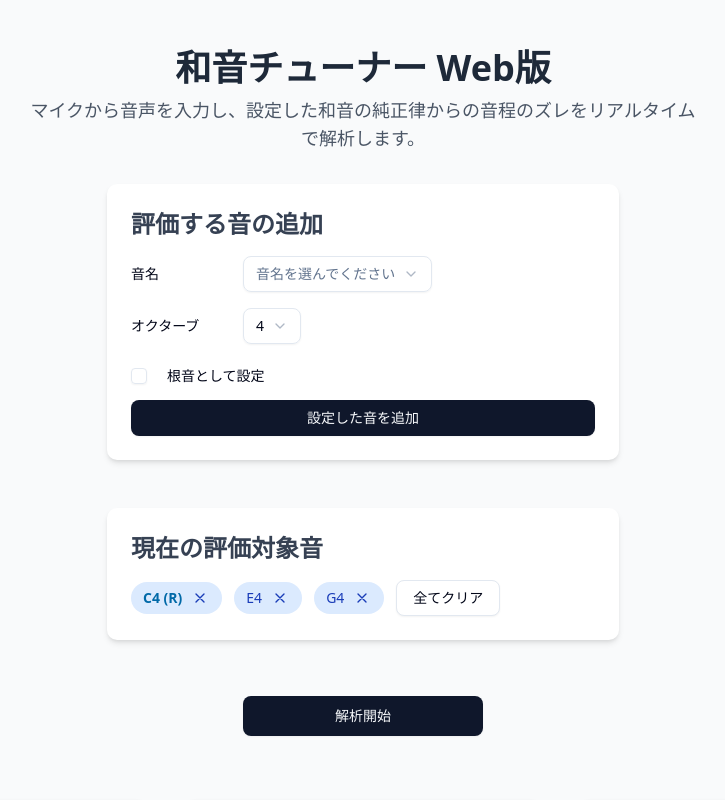
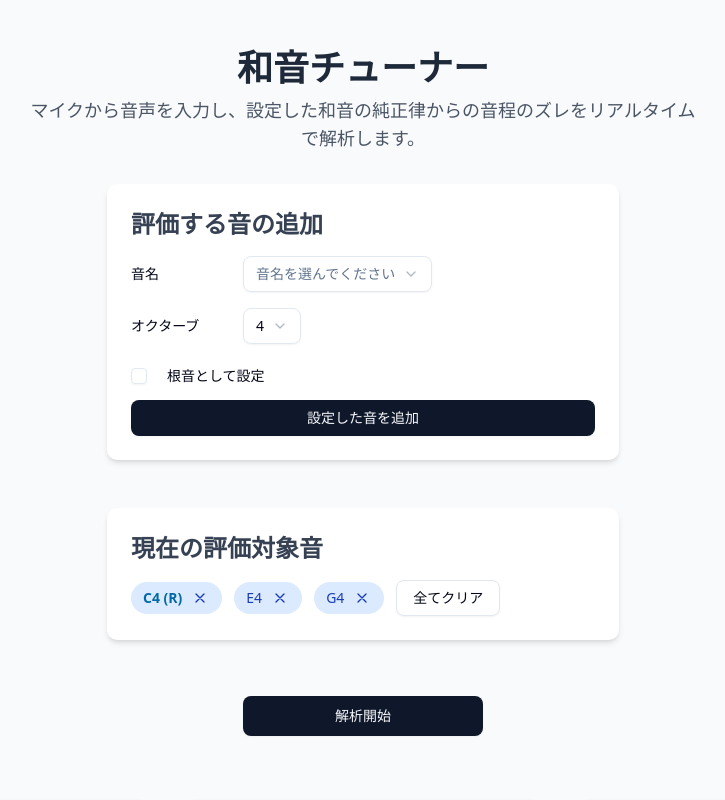
Before and after one commit to guchipa/chordlens, a Next.js app in the folder frontend/: page /chordlens/ in a window 1280 px wide. Shown: the top 800 px of the page, without its empty margins (277-1002 px from the left). Built offline with nearby package versions, Linux system fonts and the light colour scheme.

Commit message:
chore: 名称変更

```diff
--- a/frontend/app/page.tsx
+++ b/frontend/app/page.tsx
@@ -197,7 +197,7 @@ export default function HomePage() {
       <main className="container mx-auto flex flex-grow flex-col items-center gap-8 p-4 sm:p-8 md:p-12">
         <div className="text-center">
           <h1 className="text-3xl font-extrabold text-gray-800 sm:text-4xl">
-            和音チューナー Web版
+            和音チューナー
           </h1>
           <h2 className="mt-2 max-w-2xl text-base text-gray-600 sm:text-lg">
             マイクから音声を入力し、設定した和音の純正律からの音程のズレをリアルタイムで解析します。
```
